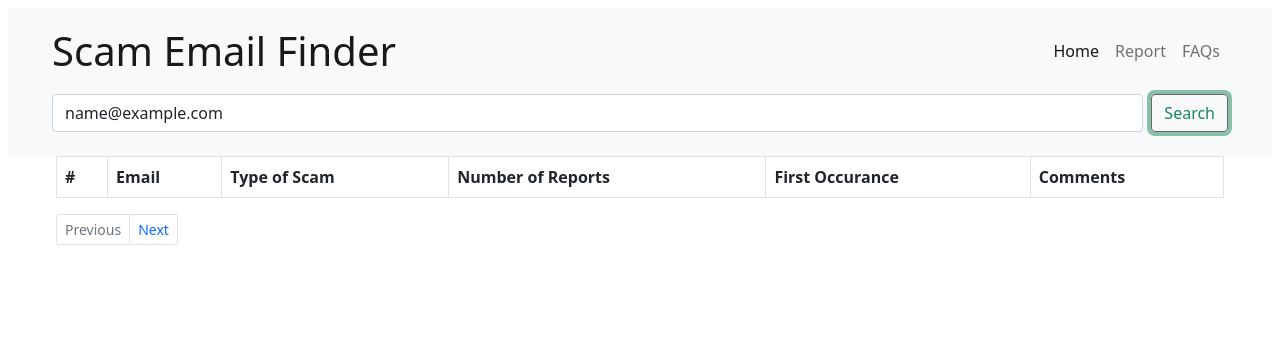
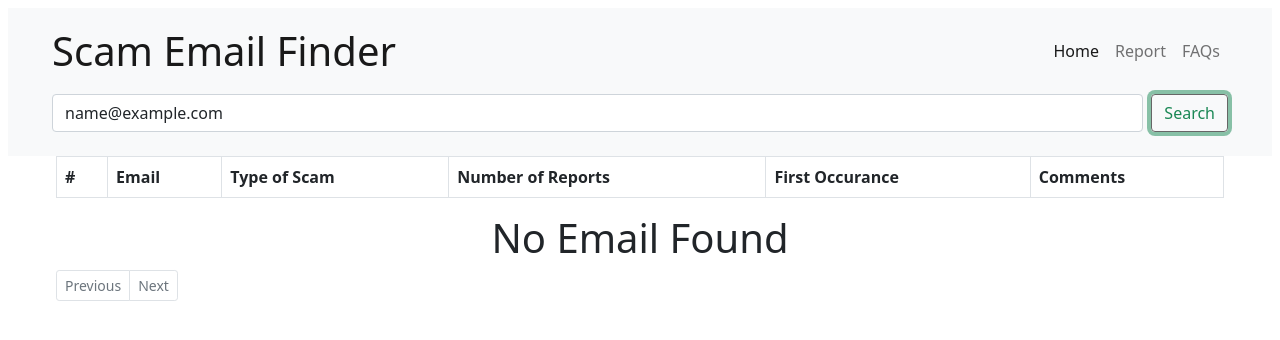
Before and after one commit to mixemer/email_spam_database, a Svelte app: page / in a window 1280 px wide. Both pictures are taken after typing "name@example.com" into the empty fields and a click on the button "Search". Shown: the top 340 px of the page. Built offline with nearby package versions, Linux system fonts and the light colour scheme.

Commit message:
change a to span

```diff
--- a/src/components/TableDatabase.svelte
+++ b/src/components/TableDatabase.svelte
@@ -51,18 +51,22 @@
         </tbody>
       </table>
 
+      {#if results.length === 0}
+          <h1 class="text-center"> No Email Found </h1>
+      {/if}
+
       <nav aria-label="Page navigation example">
         <ul class="pagination pagination-sm">
-            <li class="page-item {current_page == 1 ? 'disabled' : ''}"><a class="page-link" href="#"
-                 on:click={() => clickedPrevious()}>Previous</a></li>
+            <li class="page-item {current_page <= 1 ? 'disabled' : ''}"><span class="page-link"
+                 on:click={() => clickedPrevious()}>Previous</span></li>
 
             {#each Array((max_page_count)) as _, i}
-                <li class="page-item {i+1 == current_page ? 'active' : ''}"><a class="page-link" href="#"
-                    on:click={() => clickedOnPage(i+1)}>{i+1}</a></li>
+                <li class="page-item {i+1 == current_page ? 'active' : ''}"><span class="page-link"
+                    on:click={() => clickedOnPage(i+1)}>{i+1}</span></li>
             {/each}
 
-          <li class="page-item {current_page == max_page_count ? 'disabled' : ''}"><a class="page-link" href="#"
-            on:click={() => clickedNext()}>Next</a></li>
+          <li class="page-item {current_page >= max_page_count ? 'disabled' : ''}"><span class="page-link"
+            on:click={() => clickedNext()}>Next</span></li>
         </ul>
       </nav>
 </div>
@@ -77,4 +81,7 @@
       margin:0;
     }
 }
+span {
+    cursor: pointer;
+}
 </style>
```
Also changed, not shown: public/build/bundle.css, public/build/bundle.js, 1 other file (tests, documents, lock files or other folders).
